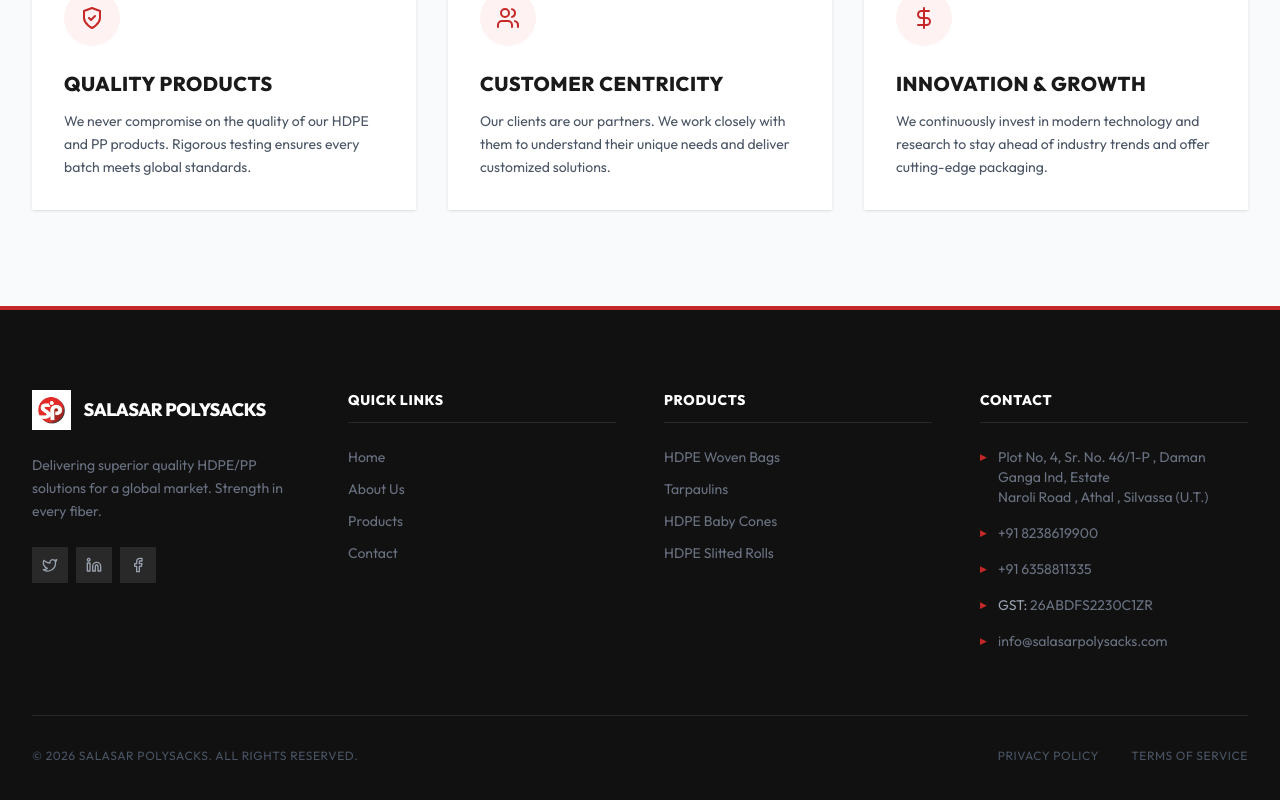
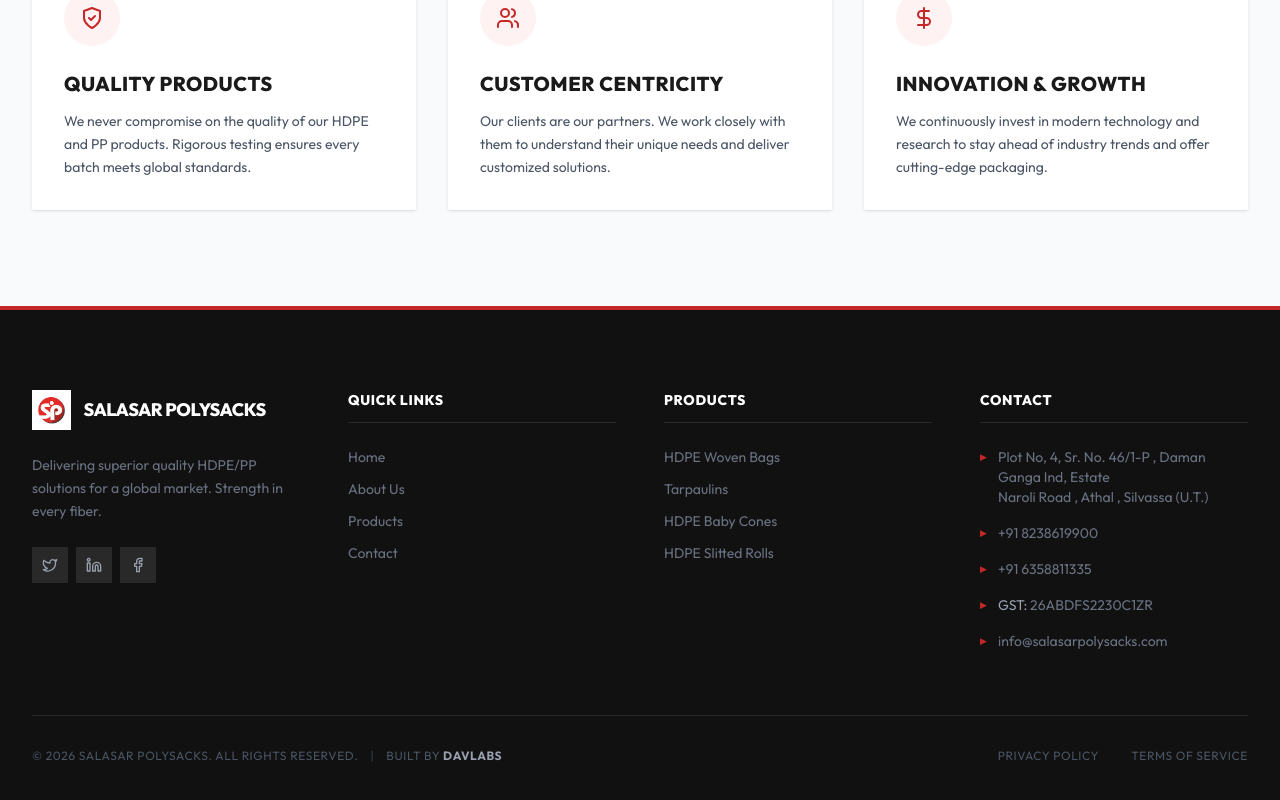
Before and after one commit to AlokMahapatra26/salasar-polysacks-website, a Next.js app: page /about in a window 1280 px wide. Shown: the part 5588-6388 px from the top of the page. Built offline with nearby package versions, Linux system fonts and the light colour scheme.

Commit message:
form bot protection ,and agency branding

```diff
--- a/app/components/Contact.tsx
+++ b/app/components/Contact.tsx
@@ -8,7 +8,7 @@
 import { Turnstile } from '@marsidev/react-turnstile';
 
 export default function Contact() {
-    const [status, setStatus] = useState<"idle" | "submitting" | "success" | "error">("idle");
+    const [status, setStatus] = useState<"idle" | "submitting" | "success" | "error" | "captcha_error">("idle");
     const [subject, setSubject] = useState("General Inquiry");
     const [turnstileToken, setTurnstileToken] = useState<string | null>(null);
 
@@ -249,7 +249,10 @@
                                 <Turnstile
                                     siteKey={process.env.NEXT_PUBLIC_TURNSTILE_SITE_KEY || ''}
                                     onSuccess={(token) => setTurnstileToken(token)}
-                                    onError={() => setStatus("error")}
+                                    onError={(error) => {
+                                        console.error("Turnstile error details:", error);
+                                        setStatus("captcha_error");
+                                    }}
                                     options={{
                                         theme: 'light',
                                         size: 'normal'
@@ -273,6 +276,11 @@
                             {status === "error" && (
                                 <div className="p-4 bg-red-100 text-red-800 text-sm font-bold text-center border-l-4 border-red-500">
                                     There was an error sending your message. Please try again.
+                                </div>
+                            )}
+                            {status === "captcha_error" && (
+                                <div className="p-4 bg-red-100 text-red-800 text-sm font-bold text-center border-l-4 border-red-500">
+                                    Security check failed to load. To test on localhost, add 'localhost' to your Cloudflare Turnstile dashboard.
                                 </div>
                             )}
                         </form>
--- a/app/components/Footer.tsx
+++ b/app/components/Footer.tsx
@@ -80,8 +80,10 @@
                 </div>
 
                 <div className="border-t border-white/10 pt-8 flex flex-col md:flex-row justify-between items-center gap-4">
-                    <div className="text-xs text-gray-600 uppercase tracking-wider">
-                        © {new Date().getFullYear()} Salasar Polysacks. All rights reserved.
+                    <div className="text-xs text-gray-600 uppercase tracking-wider flex flex-col gap-2 md:flex-row md:items-center md:gap-3">
+                        <span>© {new Date().getFullYear()} Salasar Polysacks. All rights reserved.</span>
+                        <span className="hidden md:block text-gray-700">|</span>
+                        <span>Built by <a href="http://www.davlabs.in" target="_blank" rel="noopener noreferrer" className="text-gray-400 hover:text-primary transition-colors font-bold">DAVLABS</a></span>
                     </div>
                     <div className="flex gap-8 text-xs text-gray-600 uppercase tracking-wider">
                         <Link href="/privacy-policy" className="hover:text-white transition-colors">Privacy Policy</Link>
```
